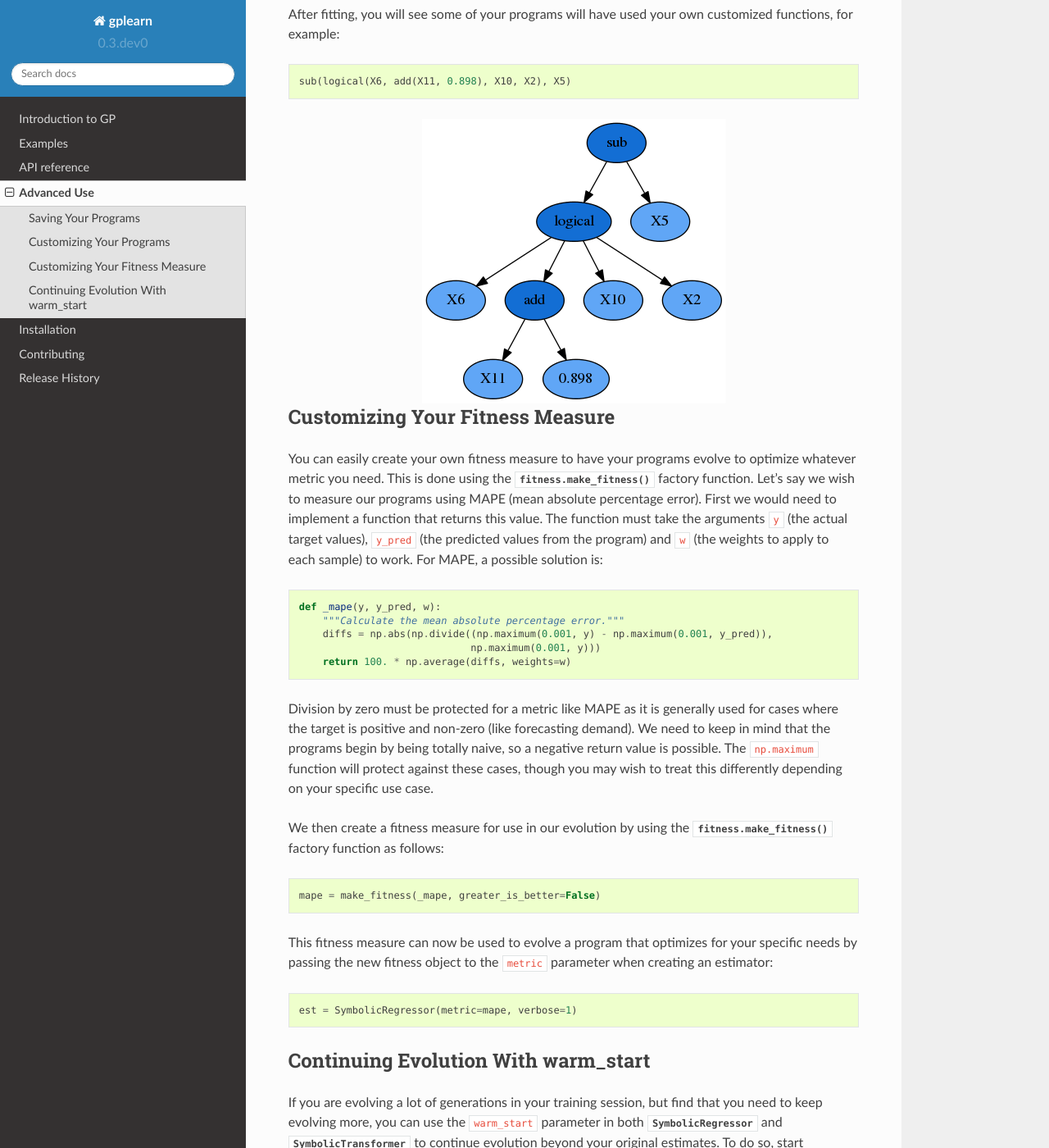
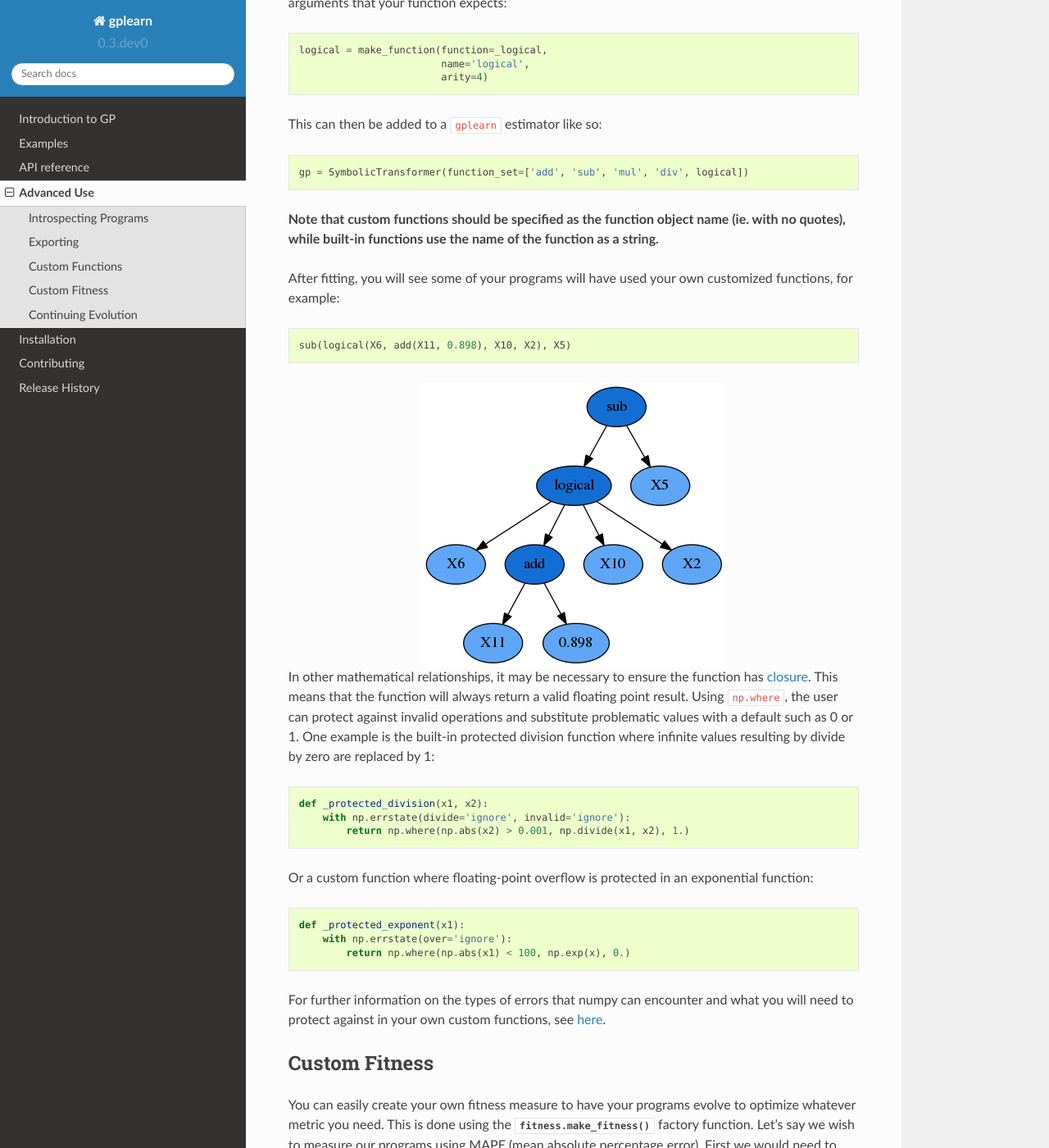
Before and after one commit to trevorstephens/gplearn, a Sphinx documentation site: the page built from doc/advanced.rst, in a window 1280 px wide and 1400 px high, scrolled down 1429 px. Shown: the whole window at 82% size. Built offline with Sphinx 7.4.7 and the Read the Docs theme 2.0.0, drawn with Linux system fonts in a browser that asks for light colours; some of the changed text lies outside the part shown.

Commit message:
add new tags to docs

```diff
--- a/doc/advanced.rst
+++ b/doc/advanced.rst
@@ -3,10 +3,31 @@
 Advanced Use
 ============
 
+.. currentmodule:: gplearn.genetic
+
+.. _introspection:
+
+Introspecting Programs
+----------------------
+
+If you wish to learn more about how the evolution process came to the final
+solution, ``gplearn`` provides several means to examine the best programs and
+their parents. Most of these methods are illustrated
+:ref:`in the examples section <example>`.
+
+Both :class:`SymbolicRegressor` and :class:`SymbolicTransformer` overload the
+`print` function to output a LISP-style flattened tree representation of the
+program. Simply `print` the fitted estimator and the program will be output to
+your session.
+
+
+
 .. currentmodule:: gplearn
 
-Saving Your Programs
---------------------
+.. _export:
+
+Exporting
+---------
 
 If you want to save your program for later use, you can use the ``pickle`` or
 ``cPickle`` libraries to achieve this::
@@ -29,8 +50,10 @@
 And use it as if it was the Python session where you originally trained the
 model.
 
-Customizing Your Programs
--------------------------
+.. _custom_functions:
+
+Custom Functions
+----------------
 
 This example demonstrates modifying the function set with your own user-defined
 functions using the :func:`functions.make_function()` factory function.
@@ -45,20 +68,24 @@
 compared, and if the first one is larger, return a third value, otherwise
 return a fourth value::
 
-    def logic(x1, x2, x3, x4):
+    def _logical(x1, x2, x3, x4):
         return np.where(x1 > x2, x3, x4)
 
 To make this into a ``gplearn`` compatible function, we use the factory where
 we must give it a name for display purposes and declare the arity of the
 function which must match the number of arguments that your function expects::
 
-    logical = make_function(function=logic,
+    logical = make_function(function=_logical,
                             name='logical',
                             arity=4)
 
 This can then be added to a ``gplearn`` estimator like so::
 
     gp = SymbolicTransformer(function_set=['add', 'sub', 'mul', 'div', logical])
+
+**Note that custom functions should be specified as the function object name
+(ie. with no quotes), while built-in functions use the name of the function as
+a string.**
 
 After fitting, you will see some of your programs will have used your own
 customized functions, for example::
@@ -68,8 +95,32 @@
 .. image:: images/ex3_fig1.png
     :align: center
 
-Customizing Your Fitness Measure
---------------------------------
+In other mathematical relationships, it may be necessary to ensure the function
+has :ref:`closure <closure>`. This means that the function will always return a
+valid floating point result. Using ``np.where``, the user can protect against
+invalid operations and substitute problematic values with a default such as 0
+or 1. One example is the built-in protected division function where infinite
+values resulting by divide by zero are replaced by 1::
+
+    def _protected_division(x1, x2):
+        with np.errstate(divide='ignore', invalid='ignore'):
+            return np.where(np.abs(x2) > 0.001, np.divide(x1, x2), 1.)
+
+Or a custom function where floating-point overflow is protected in an
+exponential function::
+
+    def _protected_exponent(x1):
+        with np.errstate(over='ignore'):
+            return np.where(np.abs(x1) < 100, np.exp(x), 0.)
+
+For further information on the types of errors that numpy can encounter and
+what you will need to protect against in your own custom functions, see
+`here <https://docs.scipy.org/doc/numpy-1.13.0/reference/generated/numpy.seterr.html#numpy.seterr>`_.
+
+.. _custom_fitness:
+
+Custom Fitness
+--------------
 
 You can easily create your own fitness measure to have your programs evolve to
 optimize whatever metric you need. This is done using the
```
Also changed, not shown: other parts of doc/advanced.rst (+4 -2 lines), doc/intro.rst (+22 -2 lines), 1 other file.
